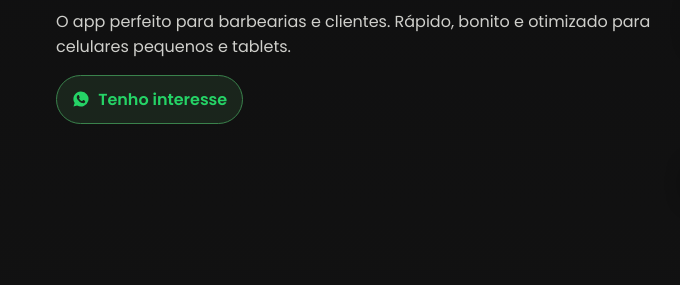
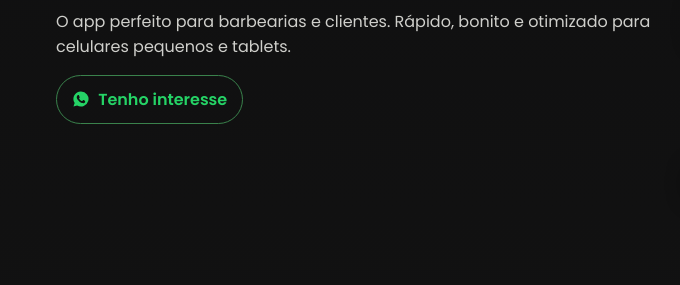
Before and after one commit to pabloedusilva/NaRegua_LandingPage, a plain HTML site: page index.html in a window 1280 px wide. Shown: the part 323-608 px from the top of the page, 0-680 px from the left. Drawn offline with Linux system fonts and the light colour scheme.

Commit message:
Removido background do botão de (Tenho interesse)

```diff
--- a/styles.css
+++ b/styles.css
@@ -252,7 +252,7 @@ a { color: var(--text); text-decoration: none; }
 .btn:hover { transform: translateY(-1px); filter: brightness(1.03); }
 
 /* WhatsApp button */
-.btn-whatsapp { background: color-mix(in oklab, var(--wa) 12%, #121212); color: var(--wa); border-color: color-mix(in oklab, var(--wa) 55%, var(--border)); }
+.btn-whatsapp { background: transparent; color: var(--wa); border-color: color-mix(in oklab, var(--wa) 55%, var(--border)); }
 .btn-whatsapp svg { display: block; }
 .btn-whatsapp:hover { background: var(--wa); color: #0f0f10; }
 .btn-sm.btn-whatsapp { padding: .55rem .8rem; }
```
